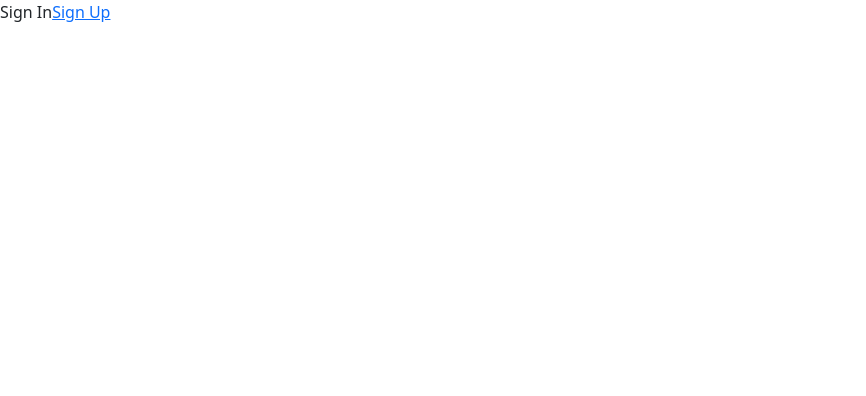
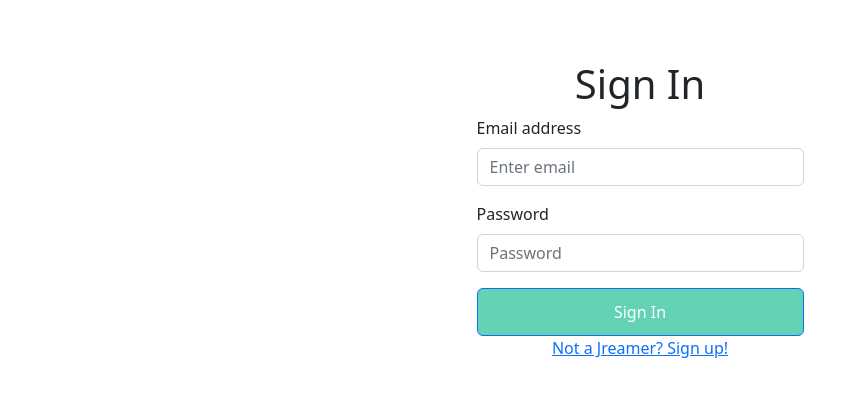
Before and after one commit to snghong/c4g, a React (Vite) app in the folder frontend/: page / in a window 1280 px wide. Shown: the top 396 px of the page, without its empty margins (0-866 px from the left). Built offline with nearby package versions, Linux system fonts and the light colour scheme.

Commit message:
Sign in page :)

```diff
--- a/frontend/src/SignIn.jsx
+++ b/frontend/src/SignIn.jsx
@@ -1,13 +1,46 @@
 import "./index.css";
+import React from "react";
+import { useState } from "react";
+import Button from "react-bootstrap/Button";
+import Form from "react-bootstrap/Form";
 import { Link } from "react-router-dom";
 
 function SignIn() {
+  const [email, setEmail] = useState("");
+  const [pass, setPass] = useState("");
+
   return (
-    <div>
-      Sign In
-      <Link to="/signup">Sign Up</Link>
-    </div>
-  );
+    <>
+
+        <Form className="sign-up-box">
+          <h1 className="sign-up-title">Sign In</h1>
+
+          <Form.Group className="mb-3 sign-up-input" controlId="formBasicEmail">
+            <Form.Label>Email address</Form.Label>
+            <Form.Control
+              type="email"
+              placeholder="Enter email"
+              onChange={(e) => setEmail(e.target.value)}
+            />
+          </Form.Group>
+          <Form.Group
+            className="mb-3 sign-up-input"
+            controlId="formBasicPassword"
+          >
+            <Form.Label>Password</Form.Label>
+            <Form.Control
+              type="password"
+              placeholder="Password"
+              onChange={(e) => setPass(e.target.value)}
+            />
+          </Form.Group>
+          <Button variant="primary" type="submit" className="sign-up-button">
+            Sign In
+          </Button>
+        </Form>
+          <center><Link to="/signup">Not a Jreamer? Sign up!</Link> </center>
+        </>
+  )
 }
 
-export default SignIn;
+export default SignIn
```
